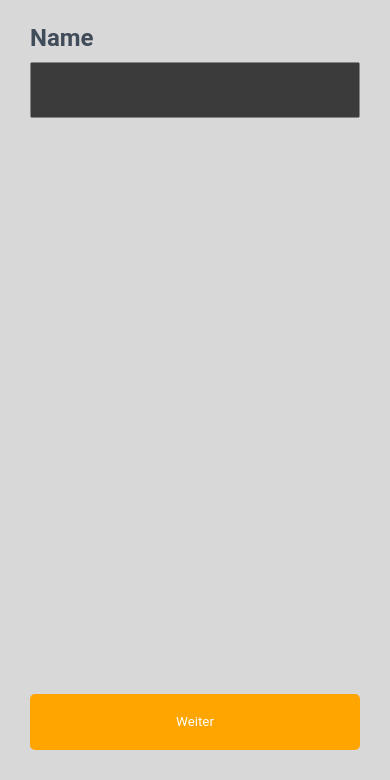
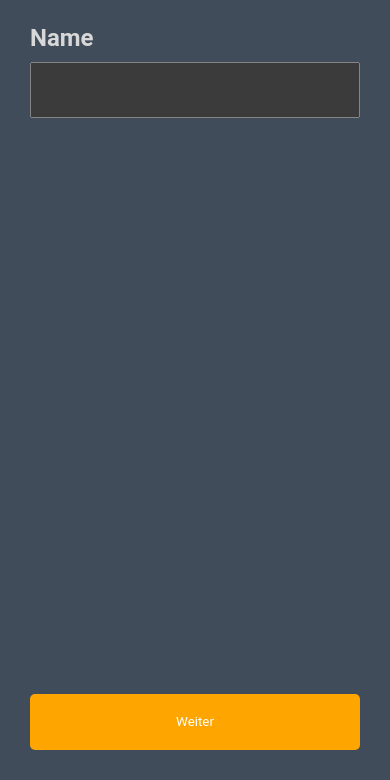
Before and after one commit to AlexRomberg/Gather, a website: page www/setup.html in a window 390 px wide. Shown: the part 64-844 px from the top of the page. Drawn offline with Linux system fonts and the dark colour scheme; some packages are replaced by stand-ins of ours.

Commit message:
added dark-theme

```diff
--- a/www/css/general.css
+++ b/www/css/general.css
@@ -100,3 +100,13 @@ main {
     padding: 30px;
     color: var(--dark-grey);
 }
+
+
+/* --- darktheme --- */
+
+@media (prefers-color-scheme: dark) {
+    * {
+        --dark-grey: #D8D8D8;
+        --light-grey: #414C5B;
+    }
+}
```
